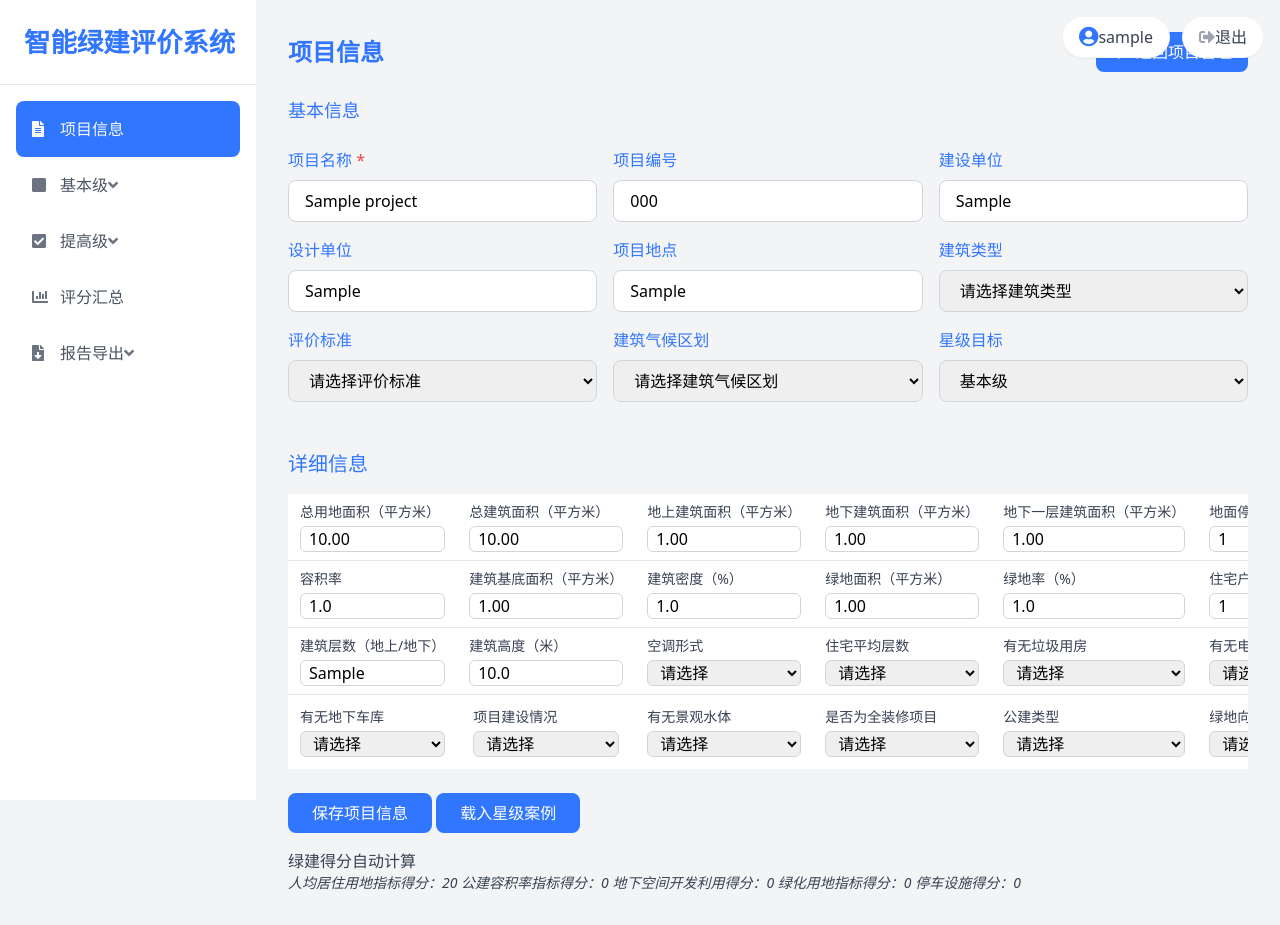
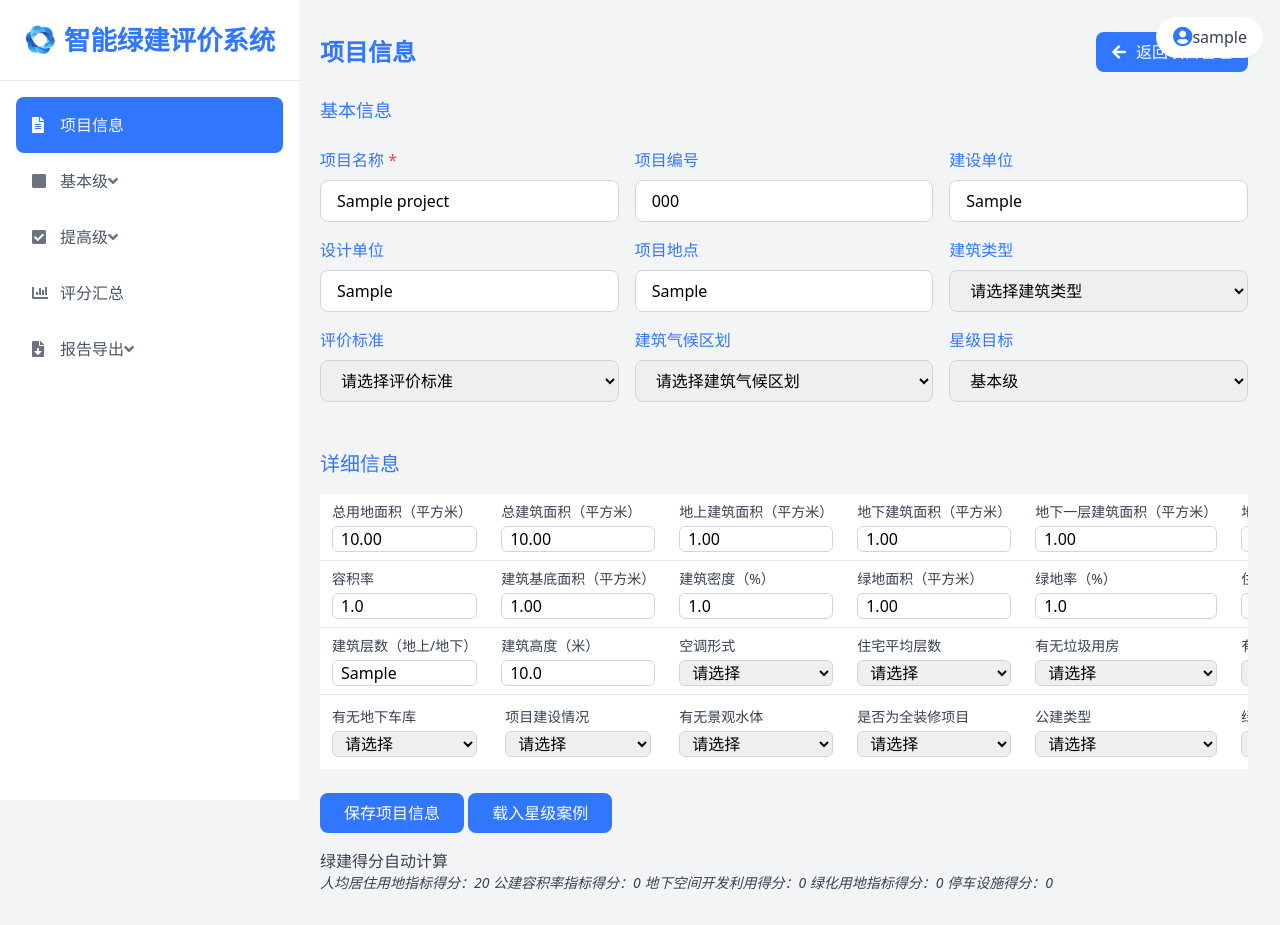
Before and after one commit to igxy2013/GreenScore, a Flask app: page /project/1 in a window 1280 px wide. Run offline with Flask 2, Linux system fonts and the light colour scheme; a user stored in the database is signed in; tables that the repository leaves empty hold one stand-in row (values such as "Sample post"); parts of the project's set-up code (start-up, migrations or seed data) failed here and were passed over.

Commit message:
更新多个模板，统一logo样式并优化用户信息栏交互体验。具体改动包括：在登录、注册、重置密码、项目管理、管理员面板等页面中添加logo图标，调整用户信息显示方式，增加点击事件以显示/隐藏退出按钮，提升用户体验。

```diff
--- a/templates/admin/login.html
+++ b/templates/admin/login.html
@@ -87,7 +87,9 @@
         </div>
         <div class="max-w-md w-full bg-white rounded-lg shadow-xl p-8 mx-auto">
             <div class="text-center mb-8">
-                <h1 class="logo-text text-4xl text-primary mb-2">管理后台</h1>
+                <h1 class="logo-text text-4xl text-primary mb-2">
+                    <img src="{{ url_for('static', filename='image/greenscore.png') }}" alt="logo" class="inline-block h-12 w-12 mr-2">
+                    管理后台</h1>
                 <h2 class="text-2xl font-semibold text-gray-900">管理员登录</h2>
                 <p class="mt-2 text-sm text-gray-600">请输入管理员账号和密码</p>
             </div>
--- a/templates/index.html
+++ b/templates/index.html
@@ -92,8 +92,8 @@
             overflow-x: auto;
         }
         .main-content {
-            margin-left: 16rem; /* 与左侧导航栏宽度一致 */
-            width: calc(100% - 16rem);
+            margin-left: 18rem; /* 与左侧导航栏宽度一致 */
+            width: calc(100% - 18rem);
             min-width: 768px;
         }
         /* 添加输入框和选择框的边框样式 */
@@ -213,9 +213,12 @@
     <div class="page-container">
         <div class="flex min-h-screen">
             <!-- 侧边导航栏 -->
-            <aside class="w-64 bg-white shadow-lg fixed h-screen overflow-y-auto z-10">
+            <aside class="w-72 bg-white shadow-lg fixed h-screen overflow-y-auto z-10">
                 <div class="p-6 border-b">
-                    <h1 class="text-3xl font-bold text-primary">智能绿建评价系统</h1>
+                    <h1 class="text-2xl font-bold text-primary flex items-center">
+                        <img src="{{ url_for('static', filename='image/greenscore.png') }}" alt="logo" class="inline-block h-8 w-8 mr-2">
+                        <span>智能绿建评价系统</span>
+                    </h1>
                 </div>
                 <nav class="p-4">
                     <div class="space-y-3">
@@ -334,19 +337,23 @@
             <!-- 主内容区域 -->
             <main class="flex-1 overflow-y-auto p-8 bg-transparent main-content" style="min-height: 100vh;">
                 <!-- 用户信息栏 -->
-                <div class="absolute top-0 right-0 p-4 flex items-center space-x-3">
-                    <!-- 用户信息 -->
-                    <div class="flex items-center bg-white rounded-full shadow-sm px-4 py-2 border border-gray-100">
+                <div class="absolute top-0 right-0 p-4">
+                    <!-- 用户信息容器 -->
+                    <div class="relative">
+                        <!-- 用户信息按钮 -->
+                        <div id="userInfoBtn" class="flex items-center bg-white rounded-full shadow-sm px-4 py-2 border border-gray-100 w-auto cursor-pointer hover:bg-gray-50 transition-all duration-200">
                             <i class="fas fa-user-circle text-primary text-xl"></i>
                             <span class="ml-2 text-gray-700 font-medium">
                                 {{ session.get('username', '未登录').split('@')[0] }}
                             </span>
                         </div>
-                    <!-- 退出按钮 -->
-                    <a href="{{ url_for('logout') }}" class="flex items-center px-4 py-2 bg-white text-gray-700 rounded-full shadow-sm hover:bg-gray-50 transition-all duration-200 border border-gray-100 group">
+
+                        <!-- 退出按钮，默认隐藏 -->
+                        <a href="{{ url_for('logout') }}" id="logoutBtn" class="hidden absolute right-0 top-full mt-2 flex items-center px-4 py-2 bg-white text-gray-700 rounded-full shadow-sm hover:bg-gray-50 transition-all duration-200 border border-gray-100 group w-auto">
                             <i class="fas fa-sign-out-alt text-gray-400 group-hover:text-red-500 transition-colors"></i>
                             <span class="ml-2 font-medium group-hover:text-red-500 transition-colors">退出</span>
                         </a>
+                    </div>
                 </div>
 
                 <div class="max-w-7xl mx-auto">
@@ -2853,6 +2860,25 @@
                 fetchScoreSummary(true); // 强制刷新
             });
         }
+
+        // 用户信息点击显示/隐藏退出按钮
+        const userInfoBtn = document.getElementById('userInfoBtn');
+        const logoutBtn = document.getElementById('logoutBtn');
+
+        if (userInfoBtn && logoutBtn) {
+            // 点击用户信息显示退出按钮
+            userInfoBtn.addEventListener('click', function(e) {
+                e.stopPropagation();
+                logoutBtn.classList.toggle('hidden');
+            });
+
+            // 点击页面其他区域隐藏退出按钮
+            document.addEventListener('click', function(e) {
+                if (!userInfoBtn.contains(e.target) && !logoutBtn.contains(e.target)) {
+                    logoutBtn.classList.add('hidden');
+                }
+            });
+        }
     });
     </script>
 </body>
--- a/templates/login.html
+++ b/templates/login.html
@@ -133,7 +133,9 @@ tailwind.config = {
 </div>
 <div class="max-w-md w-full bg-white rounded-lg shadow-xl p-8 mx-auto">
 <div class="text-center mb-8">
-<h1 class="logo-text text-4xl text-primary mb-2 ">智能绿建评价系统</h1>
+<h1 class="logo-text text-4xl text-primary mb-2 ">
+    <img src="{{ url_for('static', filename='image/greenscore.png') }}" alt="logo" class="inline-block h-12 w-12 mr-2">
+    智能绿建评价系统</h1>
 <h2 class="text-2xl font-semibold text-gray-900">欢迎回来</h2>
 <p class="mt-2 text-sm text-gray-600">请输入您的账号和密码进行登录</p>
 </div>
--- a/templates/register.html
+++ b/templates/register.html
@@ -79,7 +79,9 @@ tailwind.config = {
 <body class="min-h-screen bg-gradient-to-br from-blue-50 to-white flex items-center justify-center py-12 px-4 sm:px-6 lg:px-8">
 <div class="max-w-md w-full bg-white rounded-lg shadow-xl p-8">
     <div class="text-center mb-8">
-        <h1 class="logo-text text-4xl text-primary mb-2">智能绿建评价系统</h1>
+        <h1 class="logo-text text-4xl text-primary mb-2">
+            <img src="{{ url_for('static', filename='image/greenscore.png') }}" alt="logo" class="inline-block h-12 w-12 mr-2">
+            智能绿建评价系统</h1>
         <h2 class="text-2xl font-semibold text-gray-900">创建账号</h2>
         <p class="mt-2 text-sm text-gray-600">请输入您的邮箱和密码注册账号</p>
     </div>
--- a/templates/reset_password.html
+++ b/templates/reset_password.html
@@ -65,7 +65,9 @@
 <body class="min-h-screen bg-gradient-to-br from-blue-50 to-white flex items-center justify-center py-12 px-4 sm:px-6 lg:px-8">
     <div class="w-full max-w-md bg-white rounded-lg shadow-xl p-8">
         <div class="text-center mb-8">
-            <h1 class="logo-text text-4xl text-primary mb-2">智能绿建评价系统</h1>
+            <h1 class="logo-text text-4xl text-primary mb-2">
+                <img src="{{ url_for('static', filename='image/greenscore.png') }}" alt="logo" class="inline-block h-12 w-12 mr-2">
+                智能绿建评价系统</h1>
             <h2 class="text-2xl font-semibold text-gray-900">重置密码</h2>
             <p class="text-gray-600 text-sm">请输入您的用户名/邮箱和新密码</p>
         </div>
```
Also changed, not shown: templates/admin/dashboard.html (+34 -3 lines), templates/project_management.html (+30 -7 lines). Lines whose indentation alone changed are shown as unchanged.
